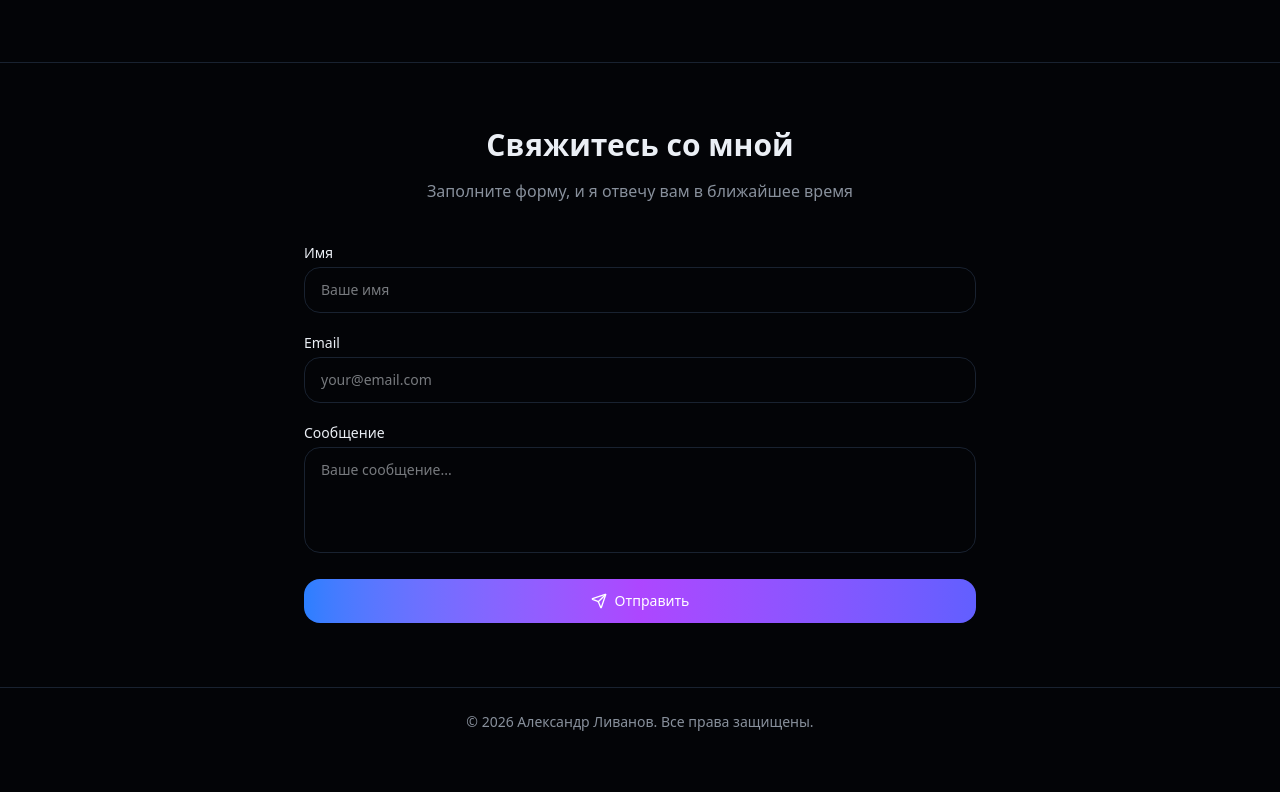
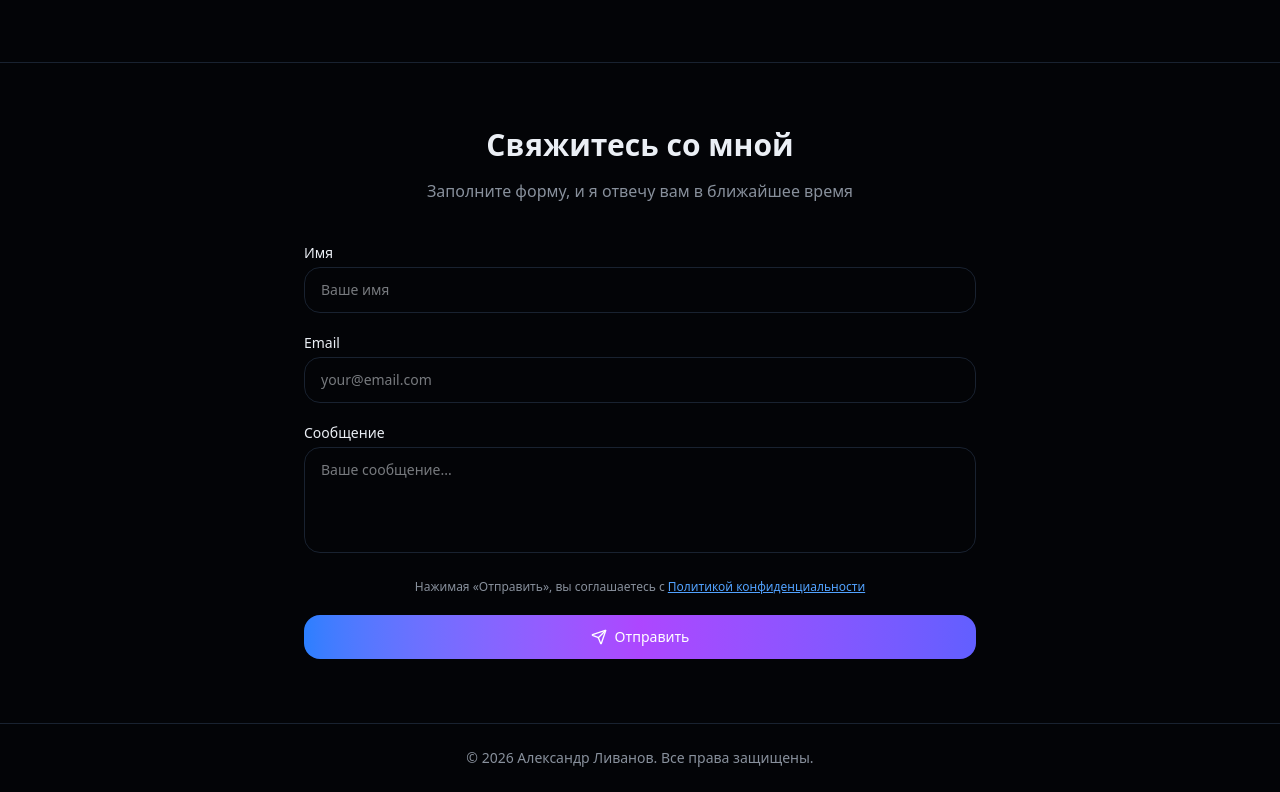
Before and after one commit to AlexandrLivanov/Portfolio, a Next.js app: page / in a window 1280 px wide. Shown: the part 6183-6975 px from the top of the page. Before the commit the page ends 6939 px from the top, so only its background shows below. Built offline with nearby package versions, Linux system fonts and the light colour scheme.

Commit message:
Update contact-form.tsx

```diff
--- a/components/contact-form.tsx
+++ b/components/contact-form.tsx
@@ -90,6 +90,13 @@ export function ContactForm() {
           <p className="mt-1 text-xs text-red-400">{errors.message}</p>
         )}
       </div>
+      <p className="text-xs text-muted-foreground text-center">
+  Нажимая «Отправить», вы соглашаетесь с{' '}
+  <a href="/privacy-policy.html" target="_blank" className="text-blue-400 underline hover:text-blue-300">
+    Политикой конфиденциальности
+  </a>
+</p>
+
       <button
         type="submit"
         className="inline-flex w-full items-center justify-center gap-2 rounded-xl bg-gradient-to-r from-blue-500 via-purple-500 to-indigo-500 px-6 py-3 text-sm font-medium text-white transition-all hover:scale-[1.02]"
```
